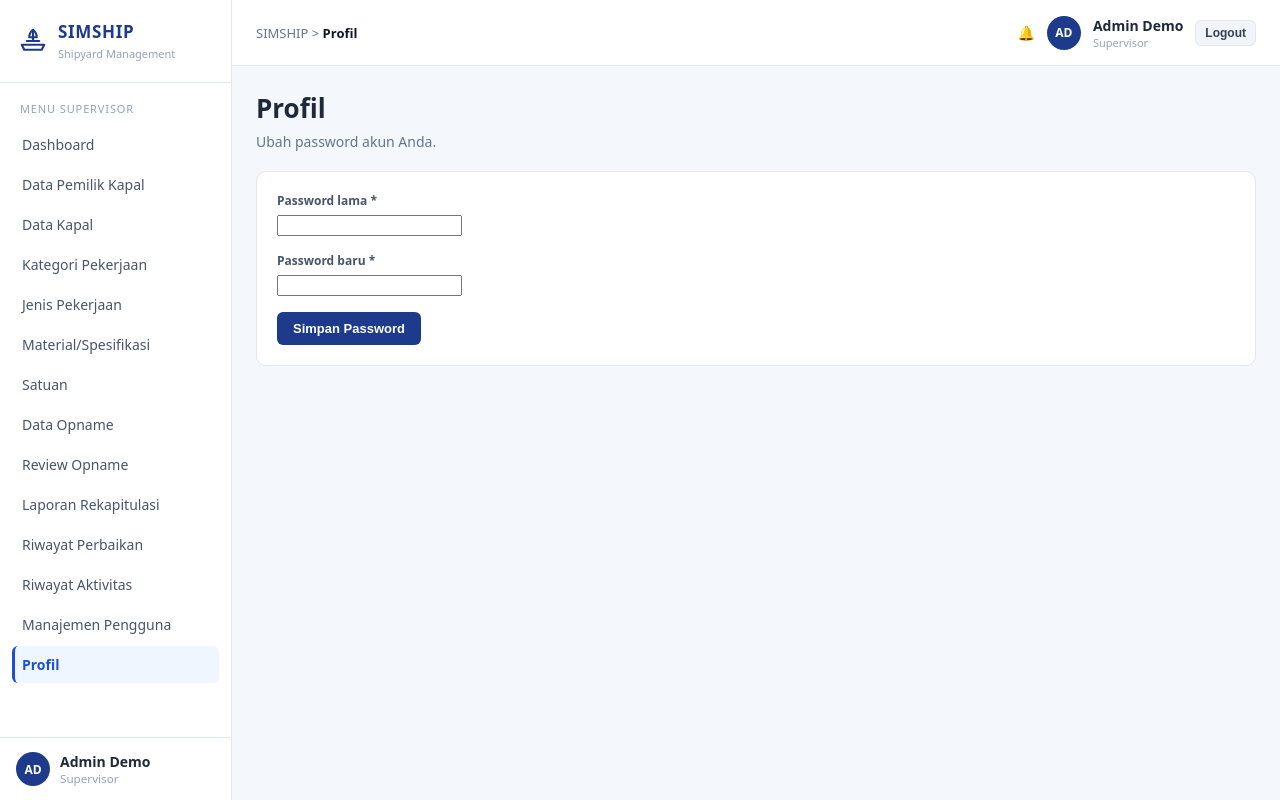
After one commit to anisadiyahayu/PROJEKUASFPW, a Laravel app: page /profil in a window 1280 px wide. The commit adds this page. Run offline with Laravel 12, Linux system fonts and the light colour scheme; a user stored in the database is signed in; data comes from the database, SQL or seed files in the repository.

Commit message:
feat(profil): ubah password dengan verifikasi password lama (UC-U3)

```diff
--- /dev/null
+++ b/app/Http/Controllers/ProfileController.php
@@ -0,0 +1,37 @@
+<?php
+
+namespace App\Http\Controllers;
+
+use Illuminate\Http\RedirectResponse;
+use Illuminate\Http\Request;
+use Illuminate\Support\Facades\Hash;
+use Illuminate\Support\Facades\Redirect;
+use Illuminate\View\View;
+
+class ProfileController extends Controller
+{
+    public function edit(): View
+    {
+        return view('profile.edit');
+    }
+
+    public function updatePassword(Request $request): RedirectResponse
+    {
+        $user = $request->user();
+
+        $data = $request->validate([
+            'current_password' => ['required', 'string'],
+            'password' => ['required', 'string', 'min:8'],
+        ]);
+
+        if (! Hash::check($data['current_password'], $user->password)) {
+            return Redirect::route('profil.edit')
+                ->withErrors(['current_password' => 'Password lama tidak sesuai.']);
+        }
+
+        $user->update(['password' => $data['password']]);
+
+        return Redirect::route('profil.edit')
+            ->with('status', 'Password berhasil diubah.');
+    }
+}
--- a/resources/views/layouts/simship.blade.php
+++ b/resources/views/layouts/simship.blade.php
@@ -135,7 +135,7 @@
             ['label' => 'Opname Saya', 'url' => route('petugas.opnams.index'), 'active' => 'petugas.opnams.index'],
             ['label' => 'Status Pengajuan', 'url' => null, 'active' => null],
             ['label' => 'Riwayat Aktivitas', 'url' => route('activity-logs.index'), 'active' => 'activity-logs.*'],
-            ['label' => 'Profil', 'url' => null, 'active' => null],
+            ['label' => 'Profil', 'url' => route('profil.edit'), 'active' => 'profil.*'],
         ],
         'admin' => [
             ['label' => 'Dashboard', 'url' => route('admin.dashboard'), 'active' => 'admin.dashboard'],
@@ -151,7 +151,7 @@
             ['label' => 'Riwayat Perbaikan', 'url' => route('repair-history.index'), 'active' => 'repair-history.*'],
             ['label' => 'Riwayat Aktivitas', 'url' => route('activity-logs.index'), 'active' => 'activity-logs.*'],
             ['label' => 'Manajemen Pengguna', 'url' => route('admin.users.index'), 'active' => 'admin.users.*'],
-            ['label' => 'Profil', 'url' => null, 'active' => null],
+            ['label' => 'Profil', 'url' => route('profil.edit'), 'active' => 'profil.*'],
         ],
         'direksi' => [
             ['label' => 'Dashboard', 'url' => route('direksi.dashboard'), 'active' => 'direksi.dashboard'],
@@ -161,7 +161,7 @@
             ['label' => 'Riwayat Perbaikan', 'url' => route('repair-history.index'), 'active' => 'repair-history.*'],
             ['label' => 'Laporan Rekapitulasi', 'url' => route('reports.recapitulation.index'), 'active' => 'reports.recapitulation.*'],
             ['label' => 'Riwayat Aktivitas', 'url' => route('activity-logs.index'), 'active' => 'activity-logs.*'],
-            ['label' => 'Profil', 'url' => null, 'active' => null],
+            ['label' => 'Profil', 'url' => route('profil.edit'), 'active' => 'profil.*'],
         ],
     ];
     $menu = $menus[auth()->user()->role] ?? $menus['petugas'];
--- /dev/null
+++ b/resources/views/profile/edit.blade.php
@@ -0,0 +1,36 @@
+@extends('layouts.simship')
+
+@section('title', 'Profil')
+@section('crumb', 'Profil')
+
+@section('content')
+    <h1>Profil</h1>
+    <p class="subtitle">Ubah password akun Anda.</p>
+
+    @if (session('status'))
+        <div class="info" style="margin-bottom:16px;">{{ session('status') }}</div>
+    @endif
+
+    <div class="card">
+        <form method="POST" action="{{ route('profil.password.update') }}">
+            @csrf
+            @method('PUT')
+
+            <div style="margin-bottom:16px;">
+                <label for="current_password">Password lama <span aria-hidden="true">*</span></label>
+                <input id="current_password" type="password" name="current_password" required autocomplete="current-password">
+                @error('current_password')<div class="error">{{ $message }}</div>@enderror
+            </div>
+
+            <div style="margin-bottom:16px;">
+                <label for="password">Password baru <span aria-hidden="true">*</span></label>
+                <input id="password" type="password" name="password" required minlength="8" autocomplete="new-password">
+                @error('password')<div class="error">{{ $message }}</div>@enderror
+            </div>
+
+            <div style="display:flex; gap:8px;">
+                <button type="submit" class="btn btn-primary">Simpan Password</button>
+            </div>
+        </form>
+    </div>
+@endsection
--- a/routes/web.php
+++ b/routes/web.php
@@ -12,6 +12,7 @@ use App\Http\Controllers\Admin\ShipController;
 use App\Http\Controllers\Audit\ActivityLogController;
 use App\Http\Controllers\Direksi\ApprovedTransactionController;
 use App\Http\Controllers\OpnamController;
+use App\Http\Controllers\ProfileController;
 use App\Http\Controllers\Reports\ShipRepairHistoryController;
 use App\Http\Controllers\Reports\WorkRecapitulationController;
 use App\Http\Controllers\UnitController;
@@ -159,6 +160,10 @@ Route::middleware(['auth', 'role:admin,direksi'])->group(function () {
 |--------------------------------------------------------------------------
 */
 Route::middleware(['auth'])->group(function () {
+    // UC-U3: halaman profil (saat ini hanya bagian ubah password).
+    Route::get('/profil', [ProfileController::class, 'edit'])->name('profil.edit');
+    Route::put('/profil/password', [ProfileController::class, 'updatePassword'])->name('profil.password.update');
+
     Route::get('/riwayat-aktivitas', [ActivityLogController::class, 'index'])->name('activity-logs.index');
     Route::get('/riwayat-aktivitas/pdf', [ActivityLogController::class, 'exportPdf'])->name('activity-logs.pdf');
 });
```
Also changed, not shown: tests/Feature/ChangePasswordTest.php (added, +116 -0 lines).
